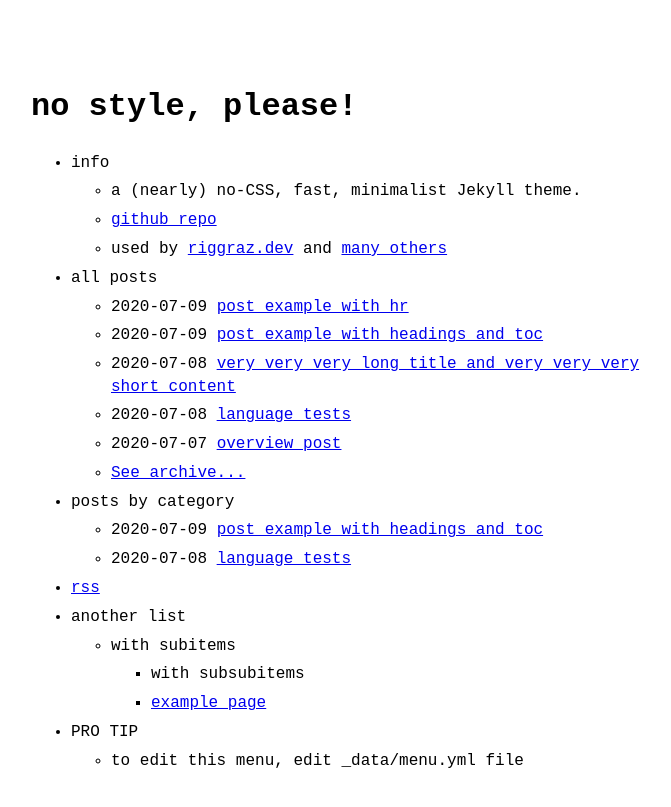
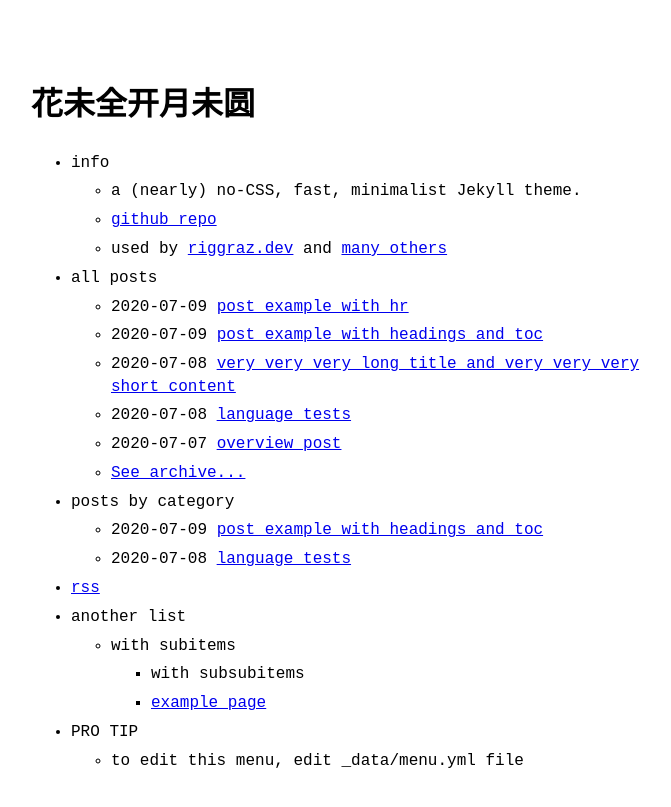
Before and after one commit to ccto/ccto.github.io, a Jekyll site: the page built from index.md, in a window 1280 px wide. Shown: the top 807 px of the page, without its empty margins (289-960 px from the left). Built offline with Jekyll 4.4.1, drawn with Linux system fonts in a browser that asks for light colours.

Commit message:
Update _config.yml

```diff
--- a/_config.yml
+++ b/_config.yml
@@ -1,6 +1,6 @@
-title: no style, please! # name of the site
-author: Riccardo Graziosi # name of site's author
-email: riccardo.graziosi97@gmail.com # email of site's author
+title: 花未全开月未圆 # name of the site
+author: 青云 # name of site's author
+email: ddmoge@gmail.com # email of site's author
 url: https://ccto.github.io # root address of the site
 baseurl: "/" # subpath of the site, e.g. "/blog" (leave it blank "" if you're site shouldn't use a subpath)
 description: > # description of the site (multiple lines allowed)
```
